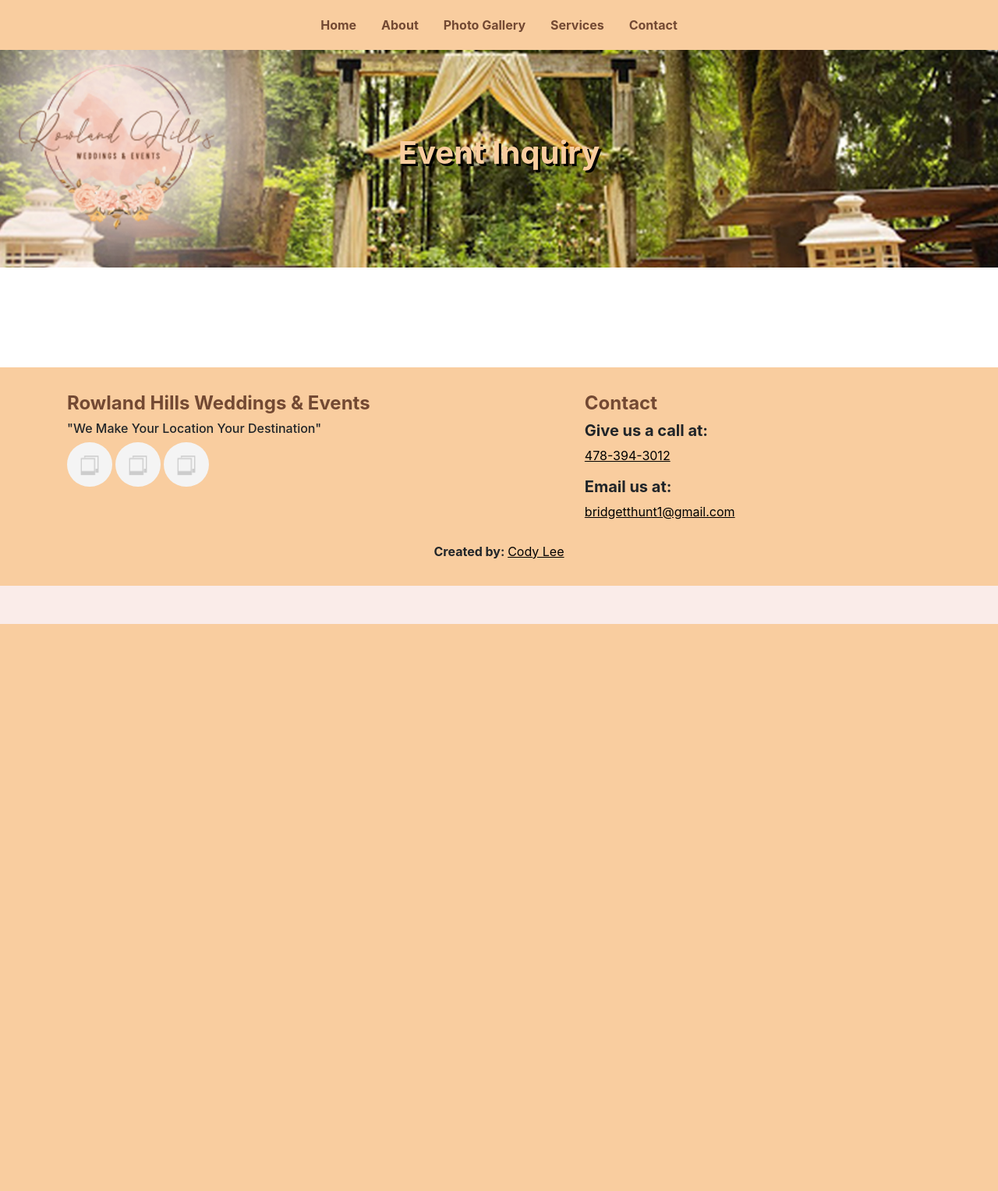
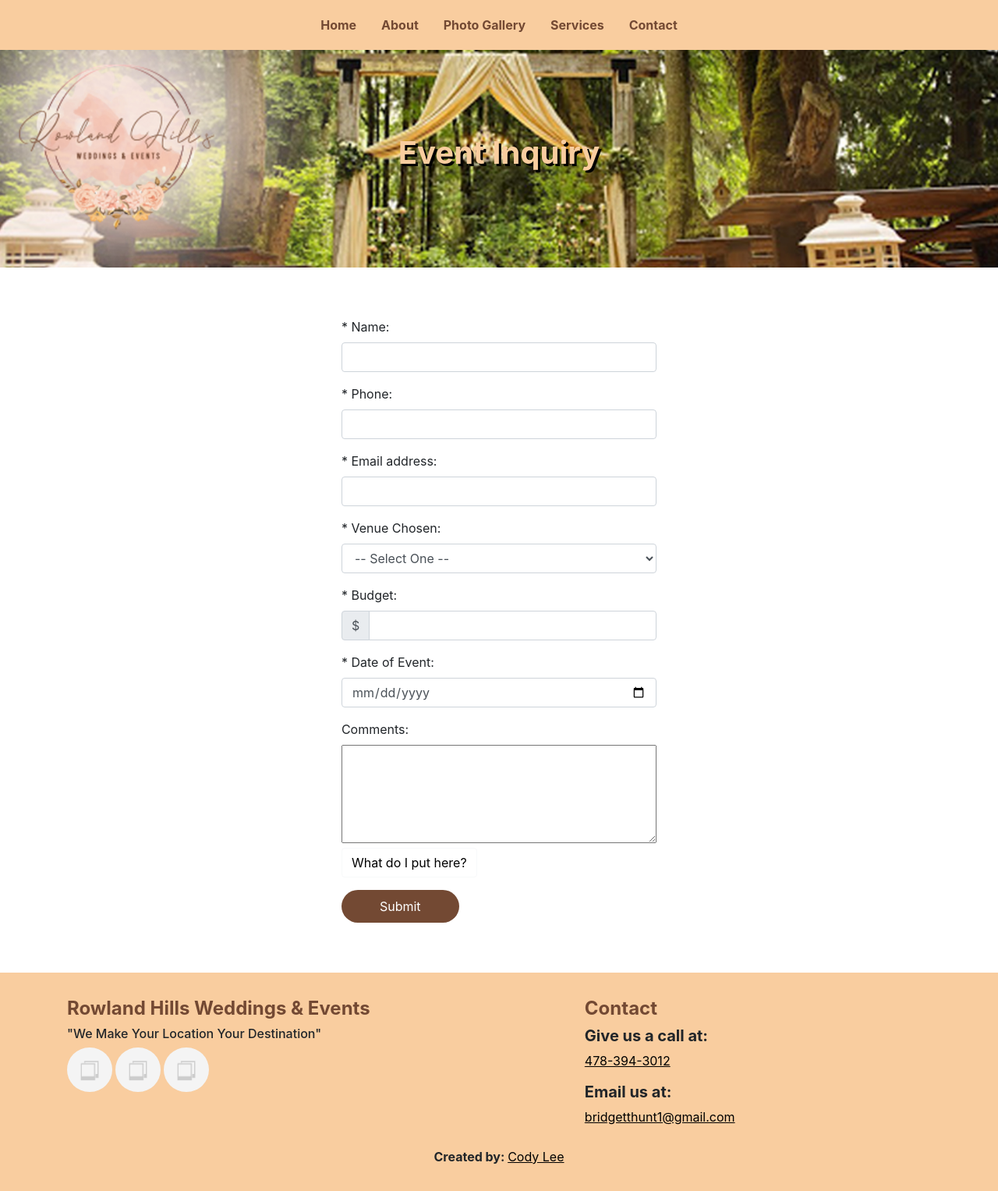
Before and after one commit to leecodya/rowland-hills, a Flask app: page /event-inquiry in a window 1280 px wide. Shown: the whole page at 78% size. Before the commit the page ends 800 px from the top, so only its background shows below. Run offline with Flask 2, Linux system fonts and the light colour scheme; some libraries are stand-ins or nearby versions.

Commit message:
basic wok done for event inquiry page. just need to hook it to formspree

```diff
--- a/templates/event-inquiry.html
+++ b/templates/event-inquiry.html
@@ -7,7 +7,85 @@
 </div>
 <div class="bg-white">
     <div class="container p-5">
-        <div class="row p-3"></div>
+        <div class="row p-3 justify-content-center">
+            <div class="col-md-5">
+                <form action="">
+                    <div class="form-group">
+                        <label for="name">* Name:</label>
+                        <input type="text" class="form-control" id="name" required>
+                    </div>
+                    <div class="form-group">
+                        <label for="phone">* Phone:</label>
+                        <input type="phone" class="form-control" id="phone" required>
+                    </div>
+                    <div class="form-group">
+                        <label for="email">* Email address:</label>
+                        <input type="email" class="form-control" id="email" required>
+                    </div>
+                    <div class="form-group">
+                        <label for="venue">* Venue Chosen:</label>
+                        <select class="form-control" id="venue">
+                            <option>-- Select One --</option>
+                            <option value="Yes">Yes</option>
+                            <option value="No">No</option>
+                        </select>
+                    </div>
+                    <div class="form-group">
+                        <label for="budget">* Budget:</label>
+                        <div class="input-group">
+                            <div class="input-group-prepend">
+                                <span class="input-group-text">$</span>
+                            </div>
+                            <input type="number" class="form-control" id="budget" required>
+                        </div>
+                    </div>
+                    <div class="form-group">
+                        <label for="date">* Date of Event:</label>
+                        <input type="date" class="form-control" id="date" required>
+                    </div>
+                    <div class="form-group">
+                        <label for="comments">Comments:</label><br>
+                        <textarea name="message" id="comments" style="width:100%" rows="5"></textarea><br>
+                        <button type="button" class="btn btn-outline-light" style="color:black !important" data-toggle="modal" data-target="#myModal">
+                            What do I put here?
+                        </button>
+                        <!-- The Modal -->
+                        <div class="modal fade" id="myModal">
+                            <div class="modal-dialog modal-sm">
+                                <div class="modal-content">
+                                    <!-- Modal body -->
+                                    <div class="modal-body">
+                                        <p>In the Comments section, please provide a few details of your venue; if it's outside, church, inside home. Also, if you know your theme or decor preference, please comment below. </p>
+                                        <p>Here are some decor themes if you are unsure of what to refer to in your preference:</p>
+                                        <ul>
+                                            <li>Rustic</li>
+                                            <li>Romantic</li>
+                                            <li>Modern</li>
+                                            <li>Garden Willow</li>
+                                            <li>Vintage</li>
+                                            <li>Whimsical</li>
+                                            <li>Bohemian</li>
+                                            <li>Southern Inspired</li>
+                                            <li>Formal Tradition</li>
+                                            <li>Celestial</li>
+                                            <li>Musical</li>
+                                            <li>Tropical</li>
+                                            <li>Nautical</li>
+                                            <li>Holiday Events</li>
+                                        </ul>
+                                    </div>
+                                    <!-- Modal footer -->
+                                    <div class="modal-footer">
+                                        <button type="button" class="btn btn-secondary" data-dismiss="modal">Close</button>
+                                    </div>
+                                </div>
+                            </div>
+                        </div><!-- End Modal -->
+                    </div>
+                    <button type="submit" class="btn brownBackground rounded-pill p-2 pl-5 pr-5">Submit</button>
+                </form>
+            </div>
+        </div>
     </div>
 </div>
 {% endblock %}
```
